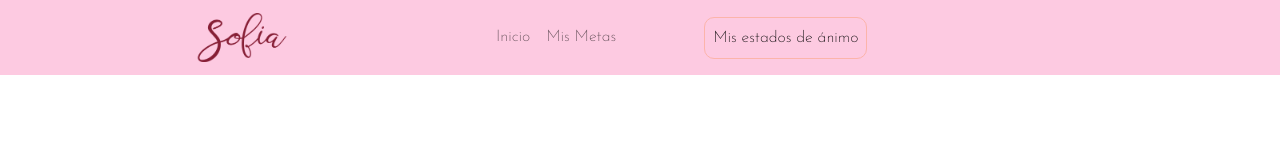
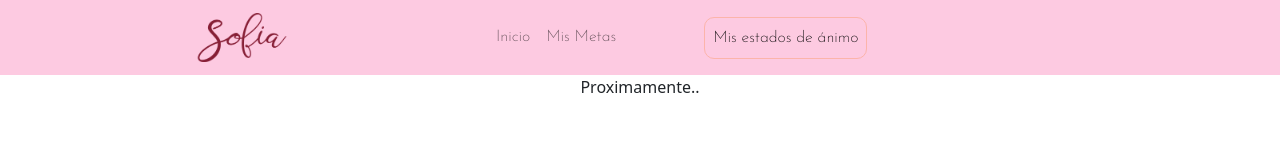
Before and after one commit to erikalad/Sofi, a React (Create React App) app: page /misAnimos in a window 1280 px wide. Shown: the top 165 px of the page. Built offline with nearby package versions, Linux system fonts and the light colour scheme.

Commit message:
proximamente

```diff
--- a/src/Components/MisAnimos.jsx
+++ b/src/Components/MisAnimos.jsx
@@ -3,7 +3,7 @@ import React from "react";
 export default function MisAnimos(){
     return(
         <div>
-
+            Proximamente..
         </div>
     )
 }
--- a/src/Components/MisMetas.jsx
+++ b/src/Components/MisMetas.jsx
@@ -7,7 +7,7 @@ export default function MisMetas(){
 
     return(
         <div>
-
+             Proximamente..
         </div>
     )
 }
--- a/src/Reducers/index.js
+++ b/src/Reducers/index.js
@@ -7,7 +7,7 @@ function rootReducer (state = initialState, action) {
     switch (action.type) {
 
 
-                default: return state;
+      default: return state;
 
 
     }
```
